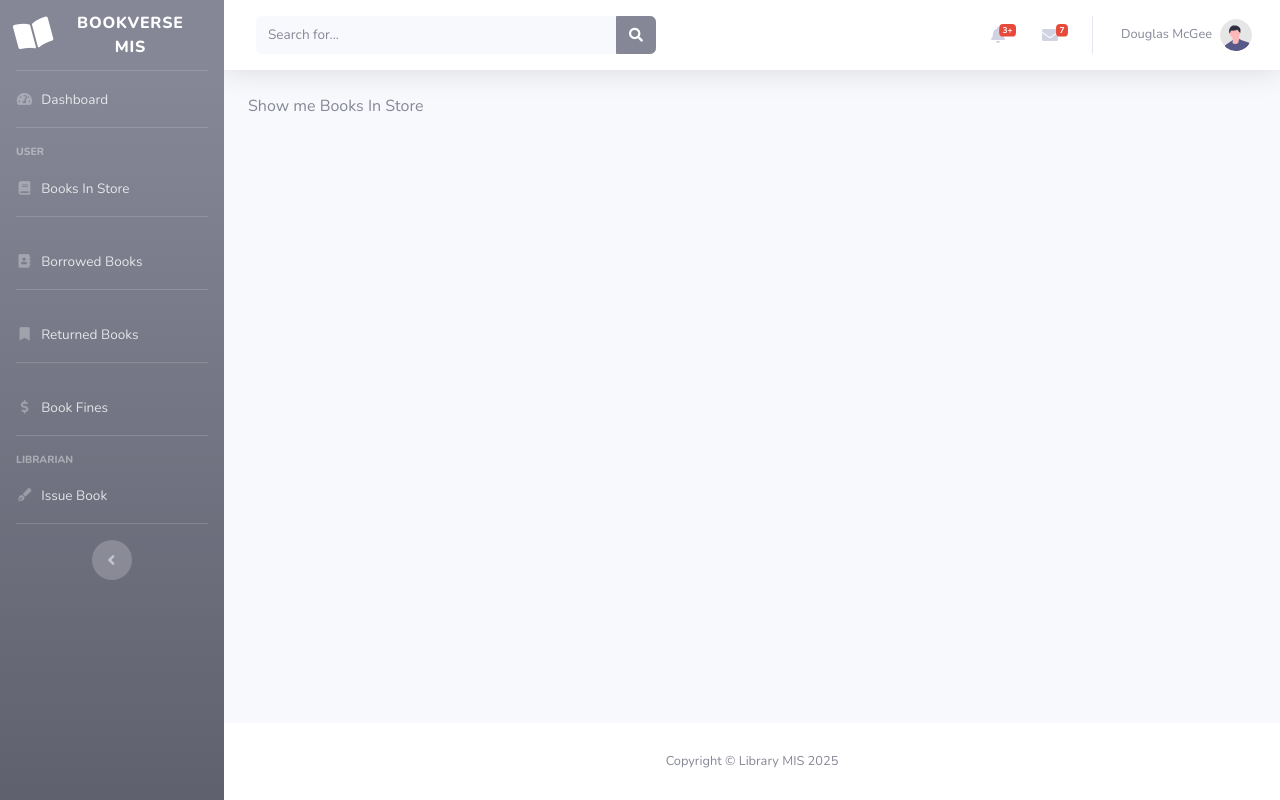
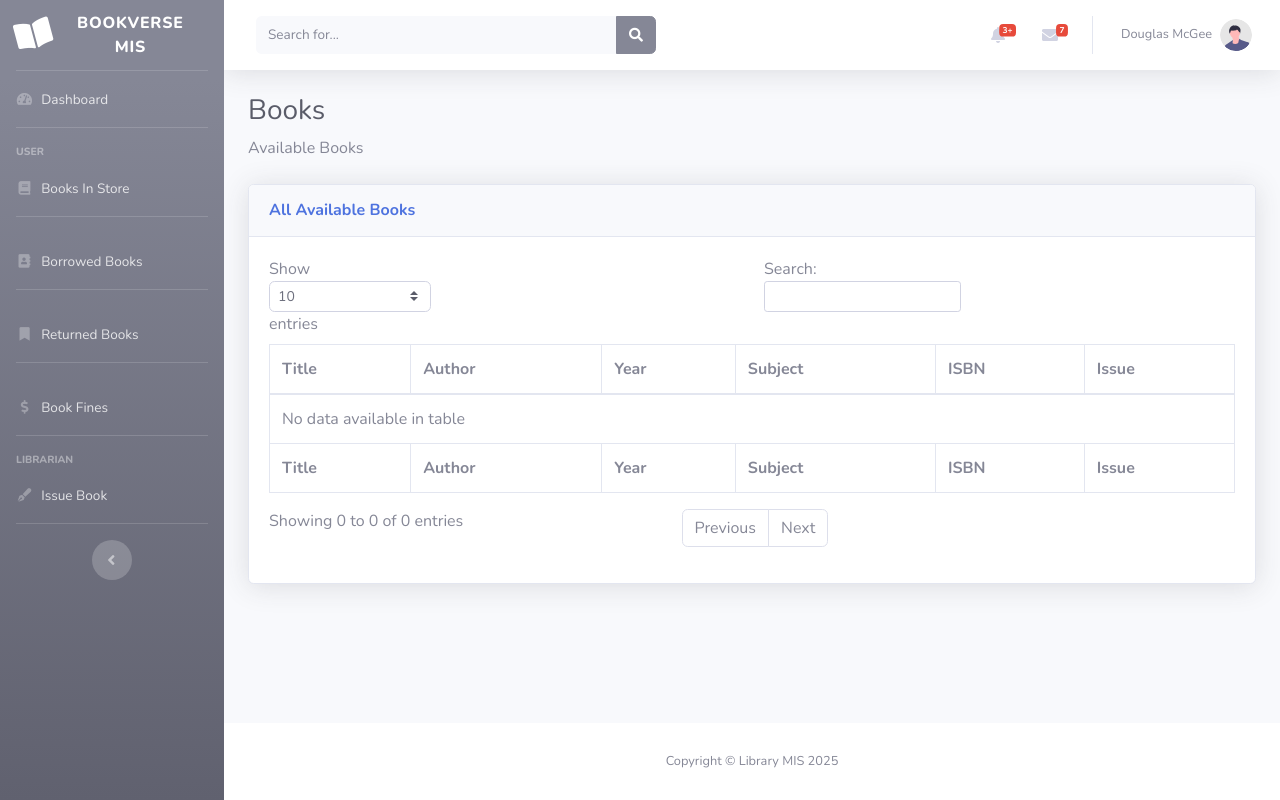
Before and after one commit to CreatorLarry/Library_Project101, a Django app: page /books in a window 1280 px wide. Run offline with Django 5.2, Linux system fonts and the light colour scheme; data that the repository does not hold is empty; parts of the project's set-up code (start-up, migrations or seed data) failed here and were passed over; some libraries are stand-ins or nearby versions.

Commit message:
second day of bookverse

```diff
--- a/main/views.py
+++ b/main/views.py
@@ -1,4 +1,7 @@
 from django.shortcuts import render
+
+from main.models import Book, Transaction
+
 
 # Create your views here.
 def dashboard(request):
@@ -6,11 +9,13 @@ def dashboard(request):
 
 
 def books_in_store(request):
-    return render(request, 'book_in_store.html')
+    books = Book.objects.all()
+    return render(request, 'book_in_store.html', {'books': books})
 
 
 def borrowed_books(request):
-    return render(request, 'borrowed_books.html')
+    borrowed = Transaction.objects.all()
+    return render(request, 'borrowed_books.html', {'borrowed_books': borrowed})
 
 
 def returned_books(request):
--- a/templates/book_in_store.html
+++ b/templates/book_in_store.html
@@ -1,9 +1,77 @@
 {% extends 'master.html' %}
+{% load static %}
 
 {% block title %}
-	<title>Books In Store</title>
+<title>Books In Store</title>
+{% endblock %}
+
+{% block extra_css %}
+<!-- Custom styles for this page -->
+<link href="{% static 'vendor/datatables/dataTables.bootstrap4.min.css" rel="stylesheet' %}">
+{% endblock %}
+
+
+{% block extra_js %}
+<!-- Page level plugins -->
+<script src="{% static 'vendor/datatables/jquery.dataTables.min.js' %}"></script>
+<script src="{% static 'vendor/datatables/dataTables.bootstrap4.min.js' %}"></script>
+
+<!-- Page level custom scripts -->
+<script src="{% static 'js/demo/datatables-demo.js' %}"></script>
 {% endblock %}
 
 {% block content %}
-	Show me Books In Store
+<!-- Page Heading -->
+<h1 class="h3 mb-2 text-gray-800">Books</h1>
+<p class="mb-4">Available Books</p>
+
+<!-- DataTales Example -->
+<div class="card shadow mb-4">
+    <div class="card-header py-3">
+        <h6 class="m-0 font-weight-bold text-primary">All Available Books</h6>
+    </div>
+    <div class="card-body">
+        <div class="table-responsive">
+            <table class="table table-bordered" id="dataTable" width="100%" cellspacing="0">
+                <thead>
+                <tr>
+                    <th>Title</th>
+                    <th>Author</th>
+                    <th>Year</th>
+                    <th>Subject</th>
+                    <th>ISBN</th>
+                    <th>Issue</th>
+                </tr>
+                </thead>
+                <tfoot>
+                <tr>
+                    <th>Title</th>
+                    <th>Author</th>
+                    <th>Year</th>
+                    <th>Subject</th>
+                    <th>ISBN</th>
+                    <th>Issue</th>
+                </tr>
+                </tfoot>
+                <tbody>
+                    {% for book in books %}
+                        <tr>
+                            <td>{{ book.title }}</td>
+                            <td>{{ book.author }}</td>
+                            <td>{{ book.year }}</td>
+                            <td>{{ book.subject }}</td>
+                            <td>{{ book.isbn }}</td>
+                            <td>
+<!--                                {% url 'issue_book' book.id %}-->
+                                <a href="#" class="btn btn-primary ">Issue</a>
+                            </td>
+                        </tr>
+                    {% endfor %}
+                </tbody>
+            </table>
+        </div>
+    </div>
+</div>
 {% endblock %}
+
+{% static '' %}
```
Also changed, not shown: main/models.py (+45 -4 lines), templates/borrowed_books.html (+70 -2 lines), main/migrations/0001_initial.py (added).
